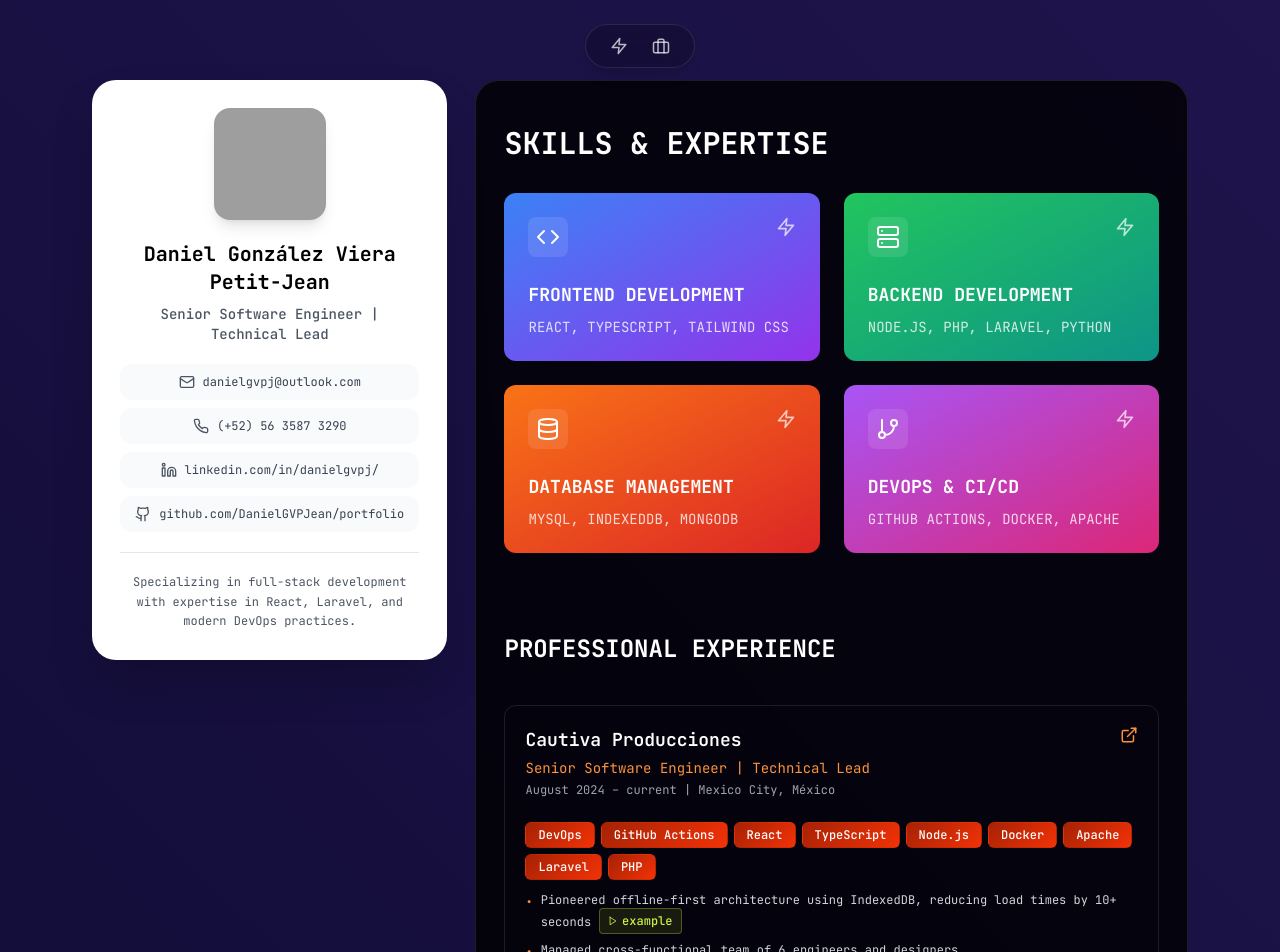
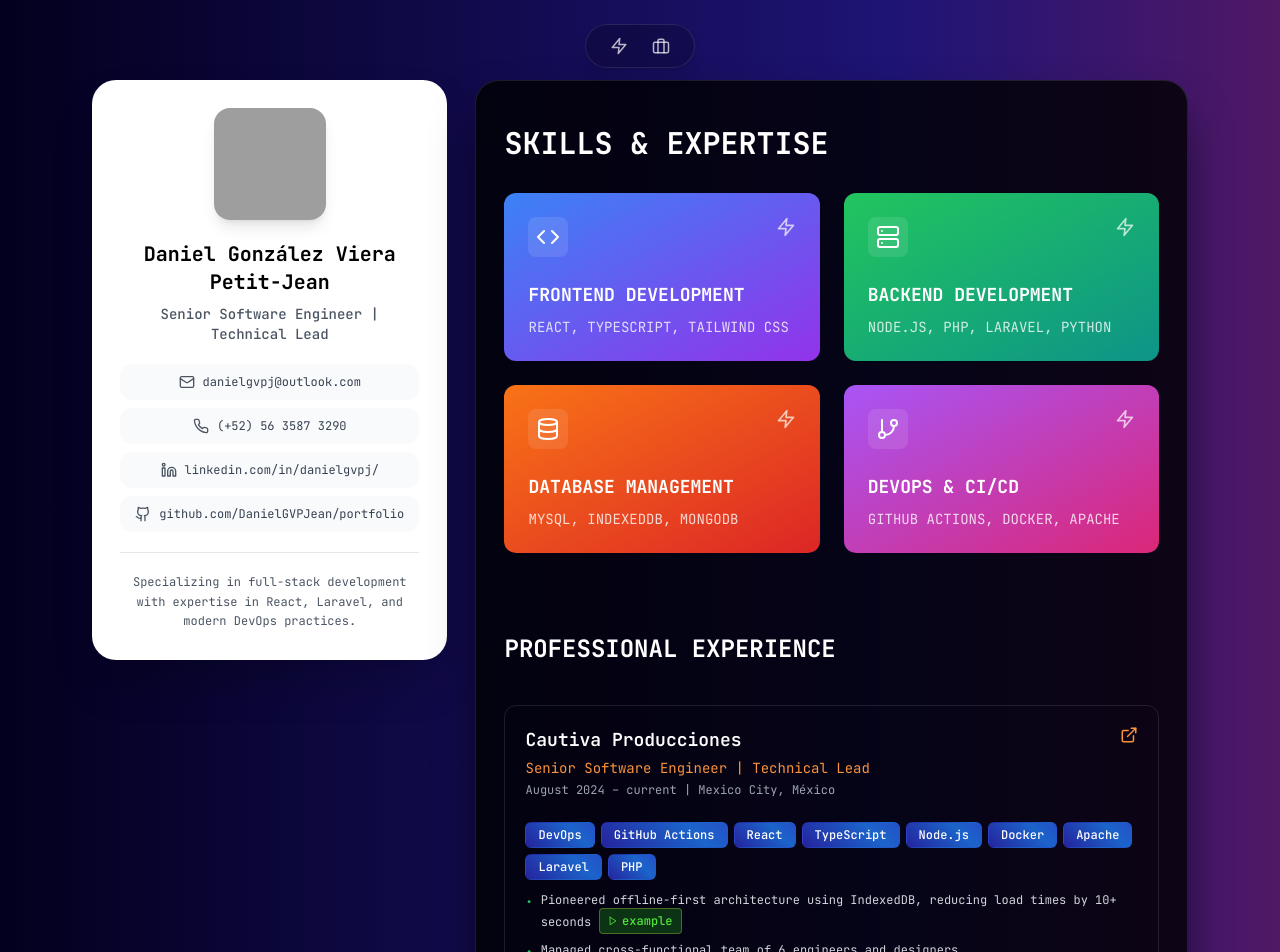
Before and after one commit to DanielGVPJean/portfolio, a React (Vite) app in the folder desarrollo/: page / in a window 1280 px wide. Shown: the top 952 px of the page. Built offline with nearby package versions, Linux system fonts and the light colour scheme; grey boxes are pictures that could not be loaded.

Commit message:
style: changed main colors
Modified background colors, deleted background animation and modified expecience layout colors

```diff
--- a/desarrollo/src/components/organisms/ExperienceSection.tsx
+++ b/desarrollo/src/components/organisms/ExperienceSection.tsx
@@ -81,7 +81,7 @@ export const ExperienceSection: React.FC = () => {
                   key={achIndex}
                   className="flex items-start gap-2"
                 >
-                  <span className="text-orange-400 mt-0.5">•</span>
+                  <span className="text-green-500 mt-0.5">•</span>
                   <div className="flex-1">
                     <span>{achievement.text}</span>
                     {achievement.hasExample && (
--- a/desarrollo/src/components/organisms/PortfolioTemplate.tsx
+++ b/desarrollo/src/components/organisms/PortfolioTemplate.tsx
@@ -23,7 +23,7 @@ export const PortfolioTemplate: React.FC = () => {
           </div>
 
           {/* Content - Right Side */}
-          <div className="lg:w-2/3 bg-black/80 backdrop-blur-sm rounded-3xl p-7 border border-white/10 relative">
+          <div className="lg:w-2/3 bg-black/80 rounded-3xl p-7 border border-white/10 relative shadow-2xl shadow-black/80">
             <SkillsSection />
             <ExperienceSection />
           </div>
--- a/desarrollo/src/index.css
+++ b/desarrollo/src/index.css
@@ -12,25 +12,12 @@
 
 body {
   font-family: 'JetBrains Mono', monospace;
-  background: linear-gradient(45deg, #28195A, #0E0B32, #28195A, #0E0B32);
-  background-size: 400% 400%;
-  animation: gradientMove 8s ease infinite;
+  background: linear-gradient(90deg, #03001e, #1e1475, #931e51);
+  background-size: 140% 100%;
   color: #ffffff;
   line-height: 1.6;
   min-height: 100vh;
   font-size: 90%; /* 10% más pequeño */
-}
-
-@keyframes gradientMove {
-  0% {
-    background-position: 0% 50%;
-  }
-  50% {
-    background-position: 100% 50%;
-  }
-  100% {
-    background-position: 0% 50%;
-  }
 }
 
 /* Animaciones para el modal */
@@ -73,20 +60,23 @@ body {
 @layer components {
   .tech-tag {
     @apply inline-flex items-center px-3 py-1 rounded-md text-xs font-medium transition-all duration-300 cursor-pointer border border-transparent;
-    background: linear-gradient(135deg, #A62205, #F23207);
+    background: linear-gradient(45deg, #25239d, #1b64ca, #2f39c5);
+    background-size: 150% 100%;
     color: white;
   }
 
   .tech-tag:hover {
-    background: linear-gradient(135deg, #F23207, #F2600C);
-    @apply border-primary-400 transform -translate-y-0.5;
-    box-shadow: 0 4px 12px rgba(242, 50, 7, 0.3);
+    background: linear-gradient(45deg, #234c9d, #1b81ca, #2f6ec5);
+    background-size: 150% 100%;
+    cursor: default;
+    @apply border-e-primary-900 transform -translate-y-0.5;
+    box-shadow: 0 4px 12px rgba(242, 222, 7, 0.3);
   }
 
   .example-btn {
     @apply inline-flex items-center px-2 py-1 rounded text-xs font-medium transition-all duration-300 cursor-pointer;
-    background: rgba(204, 242, 65, 0.1);
-    color: #CCF241;
+    background: rgba(46, 213, 34, 0.227);
+    color: #51e73a;
     border: 1px solid rgba(204, 242, 65, 0.3);
   }
 
```
